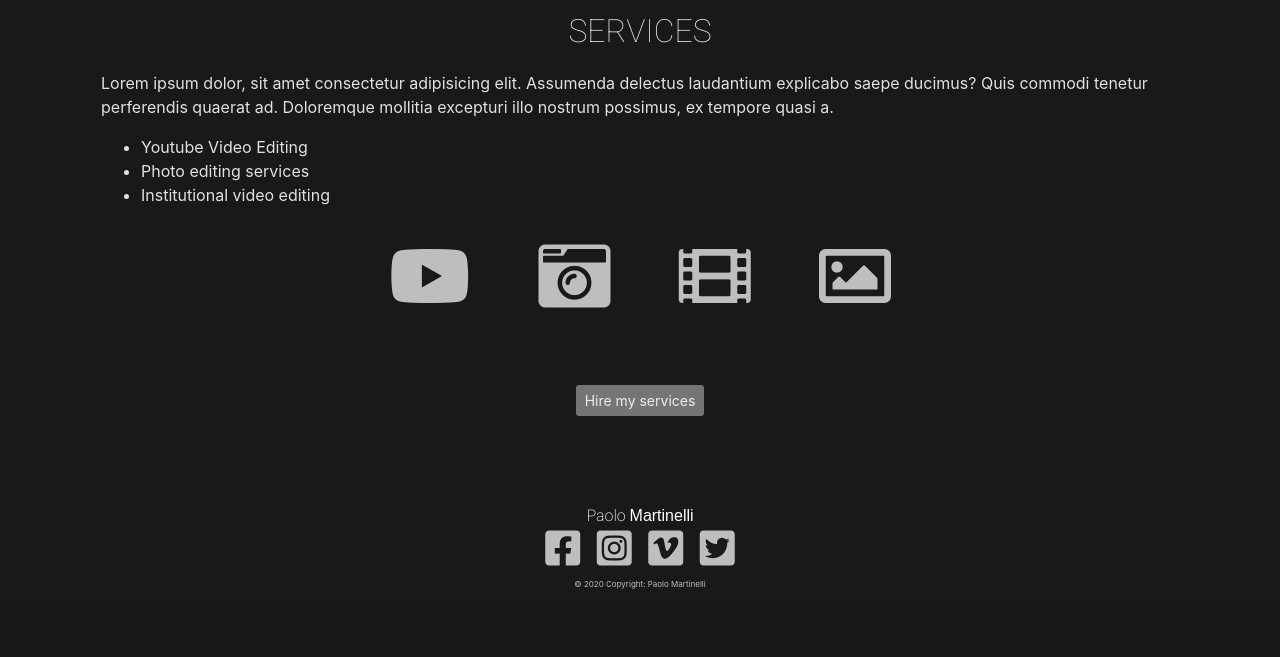
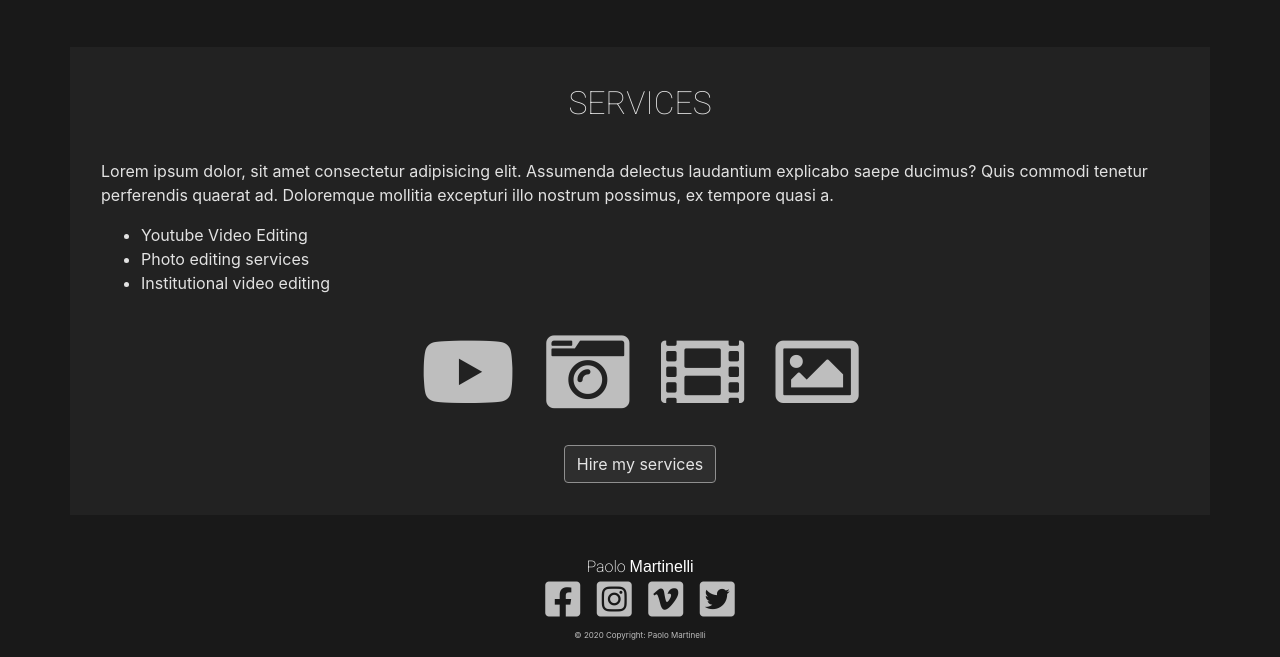
Before and after one commit to rodrigoneumann/photographer-ms4, a Django app: page / in a window 1280 px wide. Shown: the part 1957-2614 px from the top of the page. Before the commit the page ends 2546 px from the top, so only its background shows below. Run offline with Django 3.2, Linux system fonts and the light colour scheme; some libraries are stand-ins or nearby versions.

Commit message:
index structure done

```diff
--- a/pages/templates/index.html
+++ b/pages/templates/index.html
@@ -84,7 +84,8 @@
                     Doloremque mollitia excepturi illo nostrum possimus, ex tempore quasi a.</p>
                 <a href="{% url 'about'%}">
                     <div class="index-about-button mt-1">
-                    <button type="button" class="btn btn-sm btn-login">Read more about me</button></a>
+                        <button type="button" class="btn category-btn">Read more about me</button>
+                </a>
             </div>
         </div>
     </div>
@@ -94,7 +95,7 @@
 
 <!---- Services ---->
 
-<div class="container">
+<div class="container index-services">
     <div class="row page-title">
         <span>SERVICES</span>
     </div>
@@ -117,29 +118,30 @@
             </li>
         </ul>
     </div>
-    </div>
-
     <div class="row index-services-icons">
-        <ul class="list-inline">
-            <li class="list-inline-item mx-4">
+        <ul class="list-inline col-10 col-sm-12 p-0">
+            <li class="list-inline-item">
                 <i class=" fab fa-youtube"></i>
             </li>
-            <li class="list-inline-item mx-4">
+            <li class="list-inline-item">
                 <i class="list-inline-item  fas fa-camera-retro"></i>
             </li>
-            <li class="list-inline-item mx-4">
+            <li class="list-inline-item">
                 <i class="list-inline-item fas fa-film"></i>
             </li>
-            <li class="list-inline-item mx-4">
+            <li class="list-inline-item">
                 <i class="list-inline-item far fa-image"></i>
             </li>
         </ul>
+    </div>
     <a href="{% url 'services'%}">
         <div class="col-12 index-services-button mt-1">
-            <button type="button" class="btn btn-sm btn-login">Hire my services</button></a>
-    </div>
-</div>
+            <button type="button" class="btn category-btn">Hire my services</button>
+    </a>
 </div>
 
 
+
+
+
 {% endblock %}
--- a/static/css/main.css
+++ b/static/css/main.css
@@ -109,13 +109,13 @@ a:active {
 .index-about {
     position: relative;
     width: 100%;
-    margin: 1.5rem auto 1rem auto;
     overflow-y: hidden;
-
+    margin: 3rem auto 2rem auto;
+    background-color: #222222;
 }
 
 .index-about-description {
-    margin: 0.5rem 1rem auto 1rem;
+    margin: 2rem 1rem 0 1rem;
 }
 
 .index-about-button {
@@ -127,9 +127,18 @@ a:active {
     justify-content: center;
 }
 
+
 /* End Index - About-me */
 
 /* Index - Services */
+
+.index-services {
+    position: relative;
+    width: 100%;
+    overflow-y: hidden;
+    margin: 3rem auto 2rem auto;
+    background-color: #222222;
+}
 
 .index-services-icons {
     display: flex;
@@ -137,7 +146,7 @@ a:active {
     justify-content: center;
     align-content: center;
     margin: 0 auto;
-    font-size: 4.5rem;
+    font-size: 4.6rem;
     color: #bebebe;
 }
 
@@ -148,6 +157,7 @@ a:active {
     -webkit-box-pack: center;
     -ms-flex-pack: center;
     justify-content: center;
+    margin-bottom: 2rem;
 }
 
 /* End Index - Services */
@@ -327,20 +337,11 @@ a:active {
     padding: 56.25% 0 0 0;
 }
 
-iframe {
-    position: absolute;
-    top: 0;
-    left: 0;
-    width: 100%;
-    height: 100%;
-}
-
 /*---- End Portfolio ----*/
 
 /*---- Footer ----*/
 
 footer {
-    margin-top: 3rem;
     width: 100%;
     background-color: #191919;
 }
@@ -381,7 +382,8 @@ footer {
 }
 
 .list-inline {
-    margin-bottom: 5px
+    margin-bottom: 5px;
+    text-align: center;
 }
 
 .list-inline-item:hover {
@@ -410,6 +412,13 @@ footer {
 
 }
 
+@media (min-width: 400px) {
+    .index-services-icons {
+        font-size: 5.2rem;
+    }
+
+}
+
 @media (min-width: 500px) {
     .logo-paolo {
         font-size: 4rem;
@@ -418,7 +427,6 @@ footer {
     .logo-martinelli {
         font-size: 4rem;
     }
-
 }
 
 @media (min-width: 768px) {
```
Lines whose indentation alone changed are shown as unchanged.
